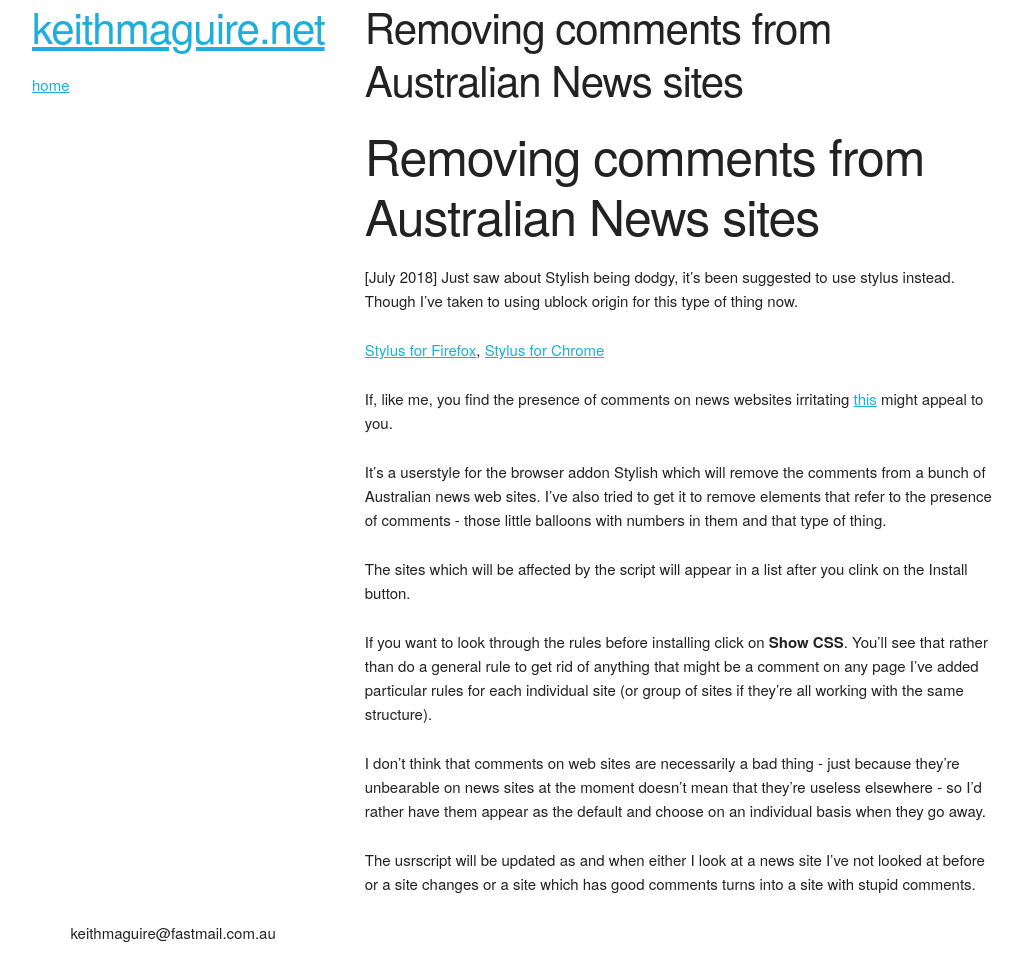
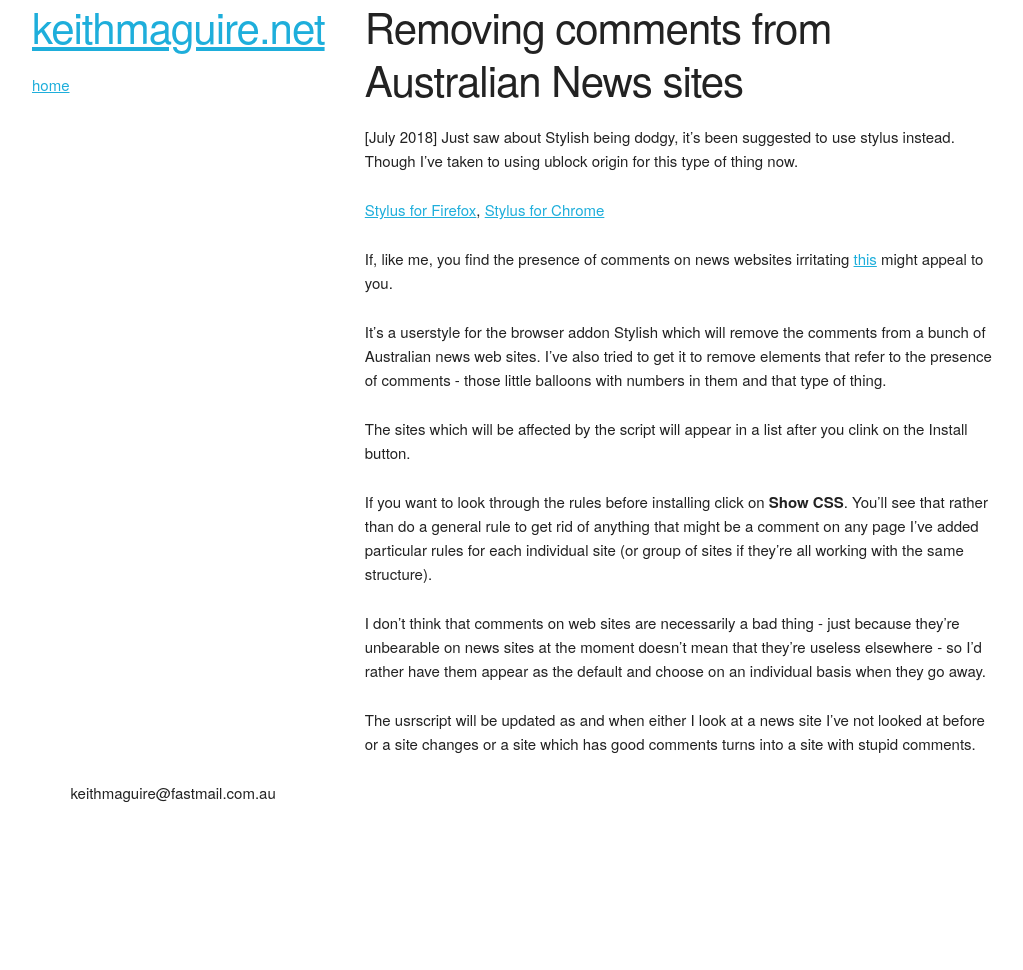
Before and after one commit to keithmaguire/keithmaguire.github.com, a Jekyll site: the page built from articles/removing-comments-from-australian-news-sites.md, in a window 1280 px wide. Shown: the whole page, without its empty margins (128-1151 px from the left). Built offline with Jekyll 4.4.1, drawn with Linux system fonts in a browser that asks for light colours; Markdown is read by kramdown in place of the engine named in the settings; after the commit the page ends 900 px from its top, so only the background shows below that.

```diff
--- a/articles/removing-comments-from-australian-news-sites.md
+++ b/articles/removing-comments-from-australian-news-sites.md
@@ -7,8 +7,6 @@
   - web_tweaks
 published: true
 ---
-
-# Removing comments from Australian News sites
 
 \[July 2018\] Just saw about Stylish being dodgy, it's been suggested to use stylus instead. Though I've taken to using ublock origin for this type of thing now.
 
```
